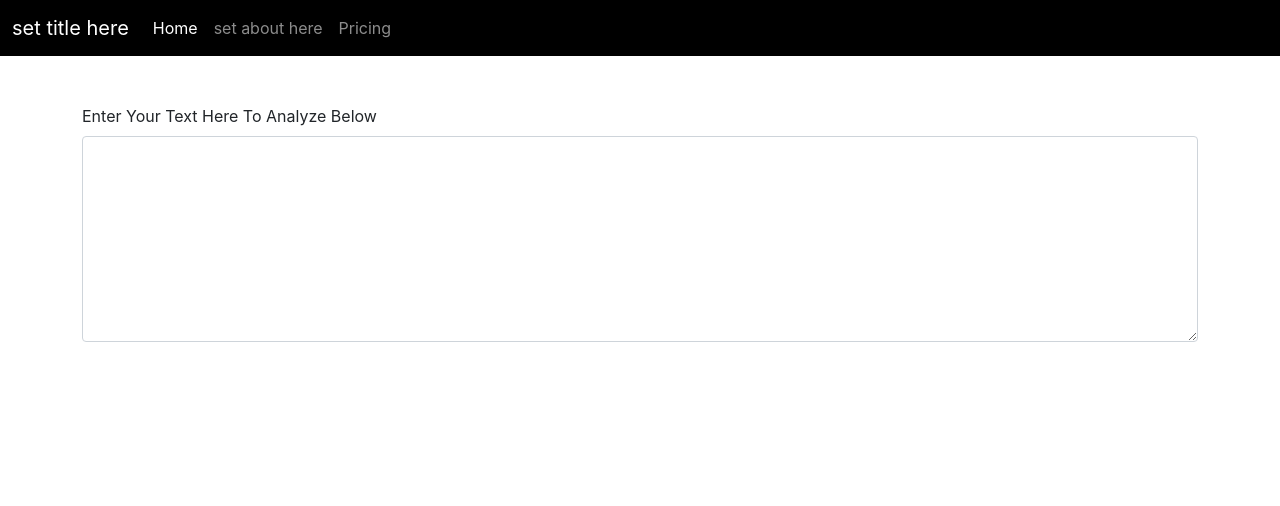
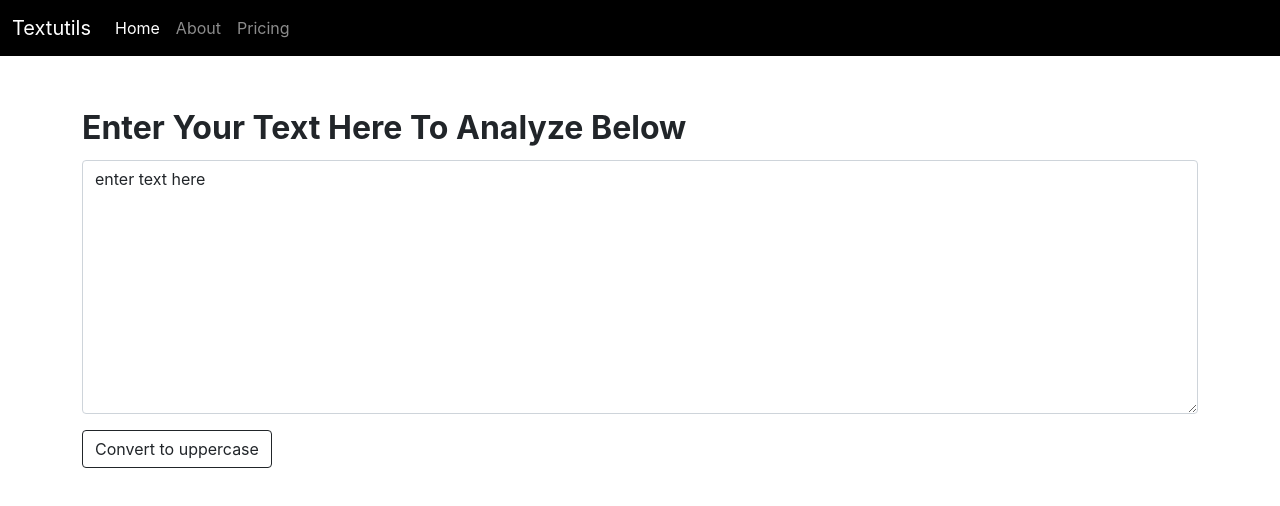
Before and after one commit to harsharansingh20/React-tracker, a React (Create React App) app in the folder textutils/: page / in a window 1280 px wide. Shown: the top 506 px of the page. Built offline with nearby package versions, Linux system fonts and the light colour scheme.

Commit message:
using states

```diff
--- a/textutils/src/App.css
+++ b/textutils/src/App.css
@@ -36,3 +36,7 @@
     transform: rotate(360deg);
   }
 }
+.form-label{
+  font-weight: 700;
+  font-size: 32px;
+}
--- a/textutils/src/App.js
+++ b/textutils/src/App.js
@@ -6,7 +6,7 @@ import TextForm from './components/TextForm';
 function App() {
   return (
     <>
-    <Navbar title="set title here" about="set about here" services = "services" />
+    <Navbar title="Textutils" about="About" services = "services" />
     <TextForm title="Enter Your Text Here To Analyze Below" />
     </>
   );
--- a/textutils/src/components/TextForm.js
+++ b/textutils/src/components/TextForm.js
@@ -1,23 +1,34 @@
-import React from 'react'
+import React, { useState} from 'react'
 // import PropTypes from 'prop-types'
 
 export default function TextForm(props) {
+
+
+  const handleupclick = ()=>{
+    let newText= text.toUpperCase()
+    setText(newText);
+  }
+
+  const handleonchange = (event)=>{
+    console.log("on change");
+    setText(event.target.value);
+  }
+
+  const [text,setText] = useState('enter text here');
   return (
 
     <>
+
 <div className="container my-5">
 
 <div className="mb-3">
   <label for="exampleFormControlTextarea1" className="form-label">{props.title}</label>
-  <textarea className="form-control" id="exampleFormControlTextarea1" rows="8"></textarea>
+  <textarea className="form-control" value={text} onChange={handleonchange} id="exampleFormControlTextarea1" rows="10"></textarea>
 </div>
 
+<button type="button" className="btn btn-outline-dark" onClick={handleupclick} >Convert to uppercase</button>
 </div>
-
-
-
-
-    </>
+</>
 
 
 
```
